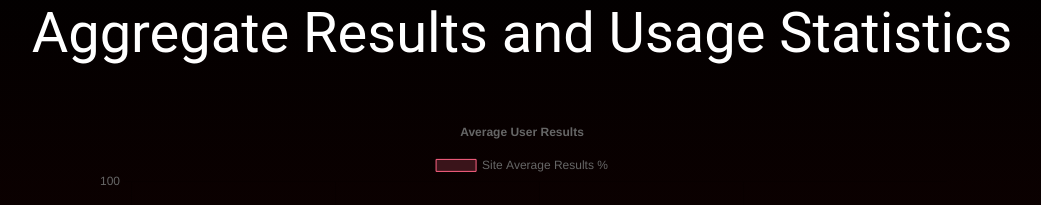
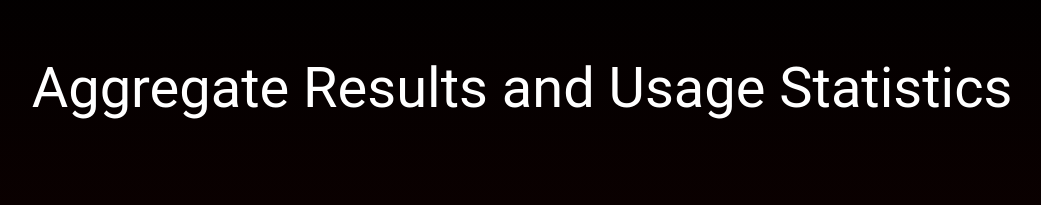
Before and after one commit to JakeL1001/pokertutorial, a Flask app: page /stats in a window 1280 px wide. Shown: the part 72-277 px from the top of the page, without its empty margins (118-1159 px from the left). Run offline with Flask 2, Linux system fonts and the light colour scheme; data that the repository does not hold is empty; parts of the project's set-up code (start-up, migrations or seed data) failed here and were passed over; some libraries are stand-ins or nearby versions.

Commit message:
Title Update
YT Reference Added As Well

```diff
--- a/pokerapp/static/styles/custom.css
+++ b/pokerapp/static/styles/custom.css
@@ -67,8 +67,11 @@ footer {
 }
 
 .container-user {
-    max-height: 60px;
-    border-color: #e5e5e5;
+    background-color: transparent;
+    margin: 25px;
+    padding: 30px;
+    text-align: center;
+
 
 }
 
--- a/pokerapp/templates/stats.html
+++ b/pokerapp/templates/stats.html
@@ -9,7 +9,11 @@
 </style> {%endblock%}{% block content %}
 <script src="https://cdnjs.cloudflare.com/ajax/libs/Chart.js/3.2.0/chart.min.js" integrity="sha512-VMsZqo0ar06BMtg0tPsdgRADvl0kDHpTbugCBBrL55KmucH6hP9zWdLIWY//OTfMnzz6xWQRxQqsUFefwHuHyg==" crossorigin="anonymous"></script>
 
+
+<div class = 'container-user'>
 <h3 class="display-4 font-weight-normal header-main">Aggregate Results and Usage Statistics</h3>
+</div>
+
 <!-- Interactive charts containing data -->
 <div class='container'>
     <div class='row'>
```
Also changed, not shown: README.md.
